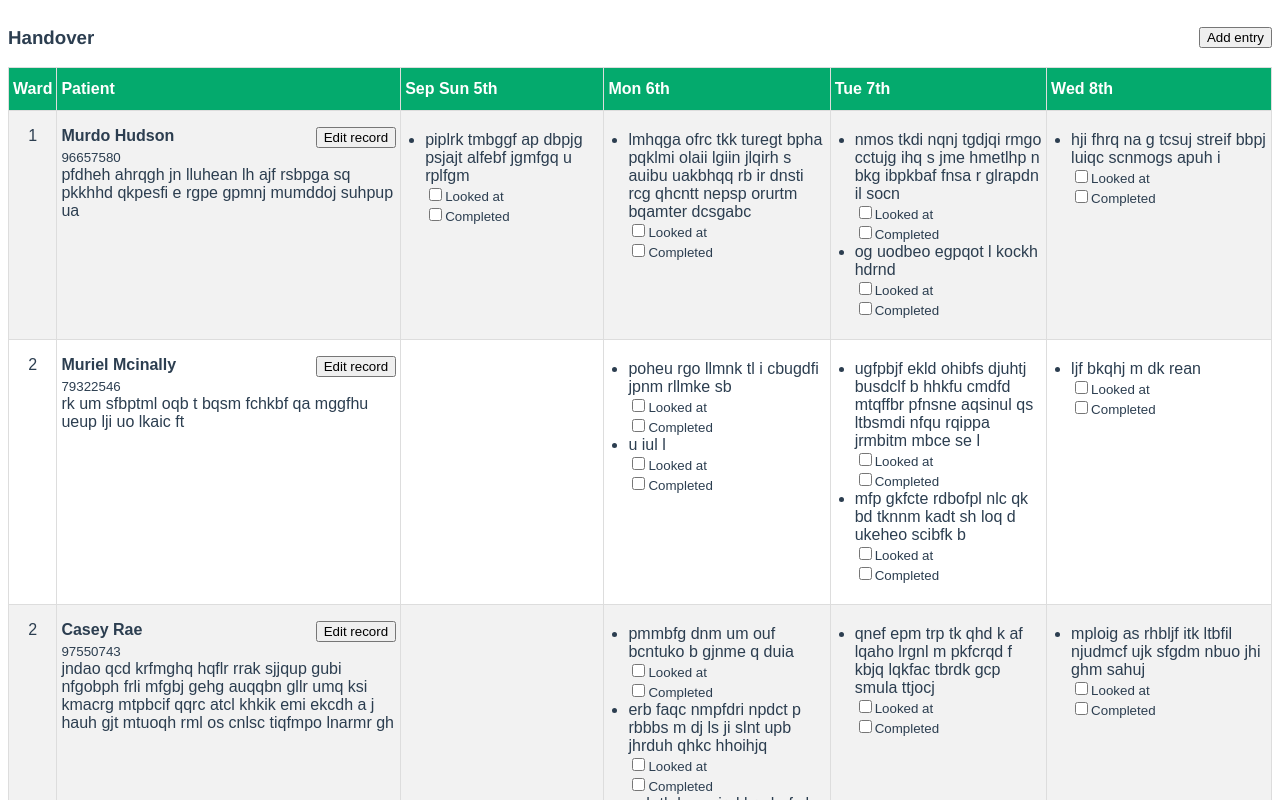
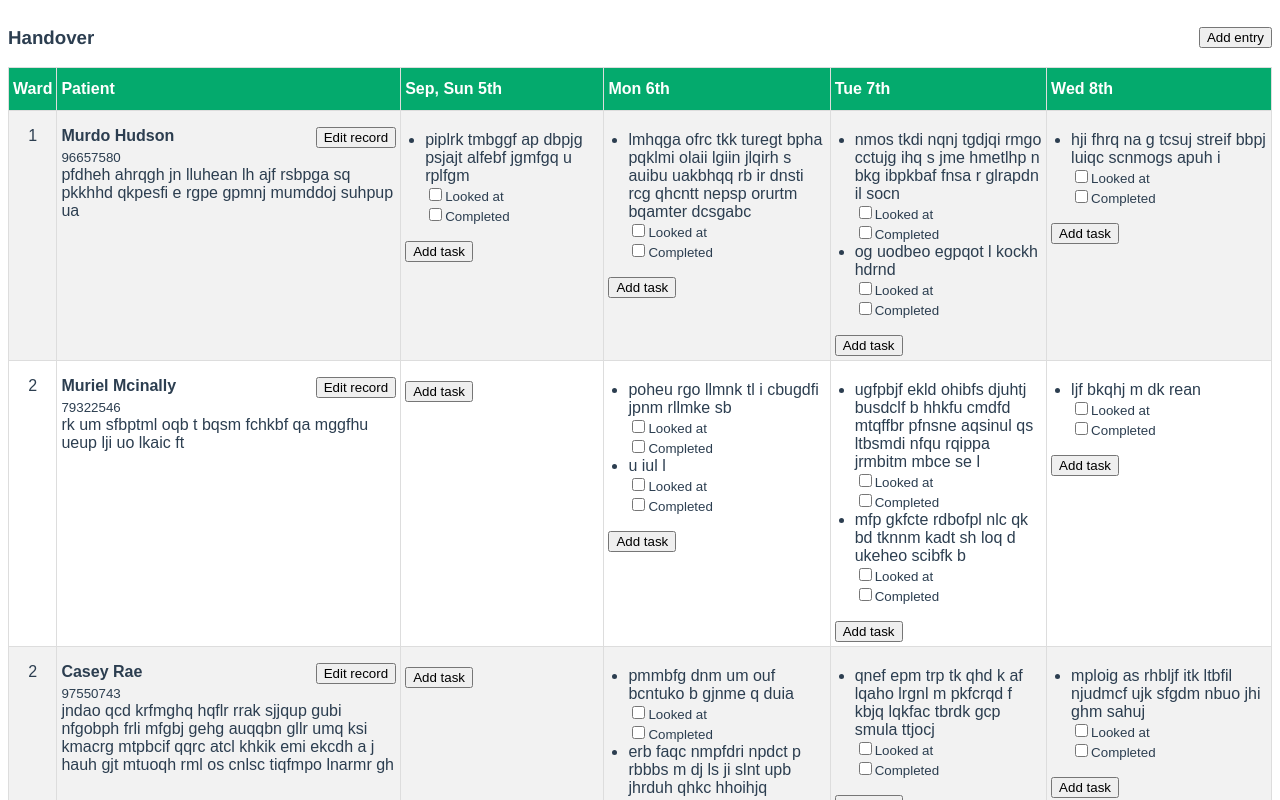
Before and after one commit to liamsain/handover-front-end, a Vue app: page / in a window 1280 px wide. Shown: the top 800 px of the page. Built offline with nearby package versions, Linux system fonts and the light colour scheme.

Commit message:
oh you know various tings

```diff
--- a/package.json
+++ b/package.json
@@ -12,12 +12,14 @@
     "core-js": "^3.6.5",
     "date-fns": "^2.23.0",
     "register-service-worker": "^1.7.1",
+    "uuid": "^3.4.0",
     "vue": "^2.6.11",
     "vue-router": "^3.2.0",
     "vuex": "^3.4.0"
   },
   "devDependencies": {
     "@types/jest": "^24.0.19",
+    "@types/uuid": "^8.3.1",
     "@typescript-eslint/eslint-plugin": "^4.18.0",
     "@typescript-eslint/parser": "^4.18.0",
     "@vue/cli-plugin-babel": "~4.5.0",
--- a/src/components/AddPatientModal.vue
+++ b/src/components/AddPatientModal.vue
@@ -53,27 +53,42 @@
           </label>
         </div>
         <div class="add-entry-modal__text-area">
-          <label for="add-entry__today-notes"> Today tasks<br /> </label>
-          <button type="button">Add task</button>
+          <label for="add-entry__today-notes"
+            ><strong> Today tasks</strong><br />
+          </label>
+          <TodoList v-model="todayTodos" :date="new Date()" />
         </div>
         <div class="add-entry-modal__text-area">
           <label for="add-entry__tomorrow-notes">
-            {{ format(addDays(new Date(), 1), "EEE, do") }} tasks<br />
+            <strong
+              >{{ format(addDays(new Date(), 1), "EEE, do") }} tasks</strong
+            ><br />
           </label>
-          <button type="button">Add task</button>
+
+          <TodoList v-model="tomorrowTodos" :date="addDays(new Date(), 1)" />
         </div>
         <div class="add-entry-modal__text-area">
           <label for="add-entry__day-after-tomorrow-notes">
-            {{ format(addDays(new Date(), 2), "EEE, do") }} tasks<br />
+            <strong
+              >{{ format(addDays(new Date(), 2), "EEE, do") }} tasks</strong
+            ><br />
           </label>
-          <button type="button">Add task</button>
+          <TodoList
+            v-model="dayAfterTomorrowTodos"
+            :date="addDays(new Date(), 2)"
+          />
         </div>
 
         <div class="add-entry-modal__text-area">
           <label for="add-entry__three-days-from-now-notes">
-            {{ format(addDays(new Date(), 3), "EEE, do") }} tasks<br />
+            <strong
+              >{{ format(addDays(new Date(), 3), "EEE, do") }} tasks</strong
+            ><br />
           </label>
-          <button type="button">Add task</button>
+          <TodoList
+            v-model="threeDaysFromNowTodos"
+            :date="addDays(new Date(), 3)"
+          />
         </div>
       </form>
     </div>
@@ -87,17 +102,33 @@
 import Vue, { PropType } from "vue";
 import Modal from "./Modal.vue";
 import AddPatientForm from "@/forms/AddPatientForm";
-import { addDays, format } from "date-fns";
-
+import { addDays, format, isSameDay } from "date-fns";
+import TodoList from "./TodoList.vue";
+import { ITodo } from "@/types/ITodo";
 export default Vue.extend({
   name: "AddPatientModal",
-  components: { Modal },
+  components: { Modal, TodoList },
   props: {
     form: {
       type: Object as PropType<AddPatientForm>,
       required: true,
     },
   },
+  computed: {
+    todayTodos(): ITodo[] {
+      return this.getNotesForDay(new Date());
+    },
+    tomorrowTodos(): ITodo[] {
+      return this.getNotesForDay(addDays(new Date(), 1));
+    },
+    dayAfterTomorrowTodos(): ITodo[] {
+      return this.getNotesForDay(addDays(new Date(), 2));
+    },
+    threeDaysFromNowTodos(): ITodo[] {
+      return this.getNotesForDay(addDays(new Date(), 3));
+    },
+  },
+
   data() {
     return {
       format,
@@ -111,6 +142,11 @@ export default Vue.extend({
     }
   },
   methods: {
+    getNotesForDay(day: Date): ITodo[] {
+      return this.form.todos.filter((x: ITodo) =>
+        isSameDay(new Date(x.dueDate), day)
+      );
+    },
     submit() {
       this.$emit("submit", this.form.entry);
     },
--- a/src/components/PatientRow.vue
+++ b/src/components/PatientRow.vue
@@ -18,16 +18,32 @@
       <p>{{ entry.patientHistory }}</p>
     </td>
     <td>
-      <PatientRowCell :todos="todayTodos" />
+      <TodoList
+        v-model="todayTodos"
+        :date="new Date()"
+        @saveNewTodo="onSaveNewTodo"
+      />
     </td>
     <td>
-      <PatientRowCell :todos="tomorrowTodos" />
+      <TodoList
+        v-model="tomorrowTodos"
+        :date="addDays(new Date(), 1)"
+        @saveNewTodo="onSaveNewTodo"
+      />
     </td>
     <td>
-      <PatientRowCell :todos="dayAfterTomorrowTodos" />
+      <TodoList
+        v-model="dayAfterTomorrowTodos"
+        :date="addDays(new Date(), 2)"
+        @saveNewTodo="onSaveNewTodo"
+      />
     </td>
     <td>
-      <PatientRowCell :todos="threeDaysFromNowTodos" />
+      <TodoList
+        v-model="threeDaysFromNowTodos"
+        :date="addDays(new Date(), 3)"
+        @saveNewTodo="onSaveNewTodo"
+      />
     </td>
   </tr>
 </template>
@@ -37,14 +53,19 @@ import Vue, { PropType } from "vue";
 import { IEntry } from "@/types/IEntry";
 import { ITodo } from "@/types/ITodo";
 import { isSameDay, addDays } from "date-fns";
-import PatientRowCell from "./PatientRowCell.vue";
+import TodoList from "./TodoList.vue";
 export default Vue.extend({
   name: "PatientRow",
-  components: { PatientRowCell },
+  components: { TodoList },
   props: {
     entry: {
       type: Object as PropType<IEntry>,
     },
+  },
+  data() {
+    return {
+      addDays,
+    };
   },
   computed: {
     todayTodos(): ITodo[] {
@@ -66,6 +87,9 @@ export default Vue.extend({
         isSameDay(new Date(x.dueDate), day)
       );
     },
+    onSaveNewTodo(todo: ITodo) {
+      this.entry.todos.push(todo);
+    },
   },
 });
 </script>
--- a/src/components/PatientRowCell.vue
+++ b/src/components/PatientRowCell.vue
@@ -1,30 +1,14 @@
 <template>
-  <ul>
-    <li v-for="(todo, i) in todos" :key="i">
-      {{ todo.text }}
-      <div>
-        <input
-          type="checkbox"
-          :id="i + 'today-looked-at'"
-          v-model="todo.lookedAt"
-        /><label :for="i + 'today-looked-at'"><small>Looked at</small></label>
-      </div>
-      <div>
-        <input
-          type="checkbox"
-          :id="i + 'today-completed'"
-          v-model="todo.completed"
-        /><label :for="i + 'today-completed'"><small>Completed</small></label>
-      </div>
-    </li>
-  </ul>
+  <TodoList v-model="todos" style="margin-top: 12px" />
 </template>
 
 <script lang="ts">
 import Vue, { PropType } from "vue";
 import { ITodo } from "@/types/ITodo";
+import TodoList from "./TodoList.vue";
 export default Vue.extend({
   name: "PatientRowCell",
+  components: { TodoList },
   props: {
     todos: {
       type: Array as PropType<Array<ITodo>>,
--- /dev/null
+++ b/src/components/TodoList.vue
@@ -0,0 +1,99 @@
+<template>
+  <div>
+    <ul>
+      <li v-for="todo in value" :key="todo.id">
+        <p>{{ todo.text }}</p>
+        <div>
+          <input
+            type="checkbox"
+            :id="todo.id + 'today-looked-at'"
+            v-model="todo.lookedAt"
+          /><label :for="todo.id + 'today-looked-at'"
+            ><small>Looked at</small></label
+          >
+        </div>
+        <div>
+          <input
+            type="checkbox"
+            :id="todo.id + 'today-completed'"
+            v-model="todo.completed"
+          /><label :for="todo.id + 'today-completed'"
+            ><small>Completed</small></label
+          >
+        </div>
+      </li>
+    </ul>
+    <button type="button" v-if="!showNewTodoField" @click="onClickAddTask">
+      Add task
+    </button>
+    <div v-if="showNewTodoField">
+      <input
+        v-model="newTodoText"
+        placeholder="Task"
+        ref="newTodoField"
+        @keyup.enter="onSaveNewTodo"
+      />
+      <div style="margin-top: 4px">
+        <button style="margin-right: 8px" type="button" @click="onSaveNewTodo">
+          Save
+        </button>
+        <button
+          @click="
+            newTodoText = '';
+            showNewTodoField = false;
+          "
+          type="button"
+        >
+          Cancel
+        </button>
+      </div>
+    </div>
+  </div>
+</template>
+
+<script lang="ts">
+import Vue, { PropType } from "vue";
+import { ITodo } from "@/types/ITodo";
+import { v4 as guid } from "uuid";
+export default Vue.extend({
+  props: {
+    value: {
+      type: Array as PropType<Array<ITodo>>,
+    },
+    date: {
+      type: Date,
+    },
+  },
+  data() {
+    return {
+      newTodoText: "",
+      showNewTodoField: false,
+    };
+  },
+  methods: {
+    async onClickAddTask() {
+      this.showNewTodoField = true;
+      await this.$nextTick();
+      const ref = this.$refs.newTodoField as any;
+      if (ref) {
+        ref.focus();
+      }
+    },
+    onSaveNewTodo() {
+      const todo: ITodo = {
+        id: guid(),
+        text: this.newTodoText,
+        isImportant: false,
+        lookedAt: false,
+        completed: false,
+        dueDate: new Date(this.date),
+      };
+      this.$emit("saveNewTodo", todo);
+      this.newTodoText = "";
+      this.showNewTodoField = false;
+    },
+  },
+});
+</script>
+
+<style scoped></style>
--- a/src/types/ITodo.ts
+++ b/src/types/ITodo.ts
@@ -1,11 +1,13 @@
 import { addDays } from "date-fns";
 import { getRandomNumber, getFakeWords } from "@/utils/utils";
+import { v4 as guid } from "uuid";
 export interface ITodo {
   dueDate: Date;
   text: string;
   isImportant: boolean;
   lookedAt: boolean;
   completed: boolean;
+  id: string;
 }
 
 export function generate(count = 1): ITodo[] {
@@ -18,6 +20,7 @@ export function generate(count = 1): ITodo[] {
       isImportant: false,
       lookedAt: false,
       completed: false,
+      id: guid(),
     };
     result.push(todo);
   }
--- a/src/views/Home.vue
+++ b/src/views/Home.vue
@@ -4,14 +4,14 @@
       style="display: flex; justify-content: space-between; align-items: center"
     >
       <h3>Handover</h3>
-      <button @click="addEntryModalIsOpen = true">Add entry</button>
+      <button @click="onAddEntry">Add entry</button>
     </div>
     <div style="overflow-x: auto">
       <table class="entry-table">
         <tr>
           <th>Ward</th>
           <th>Patient</th>
-          <th>{{ format(new Date(), "MMM EEE do") }}</th>
+          <th>{{ format(new Date(), "MMM, EEE do") }}</th>
           <th>{{ format(addDays(new Date(), 1), "EEE do") }}</th>
           <th>{{ format(addDays(new Date(), 2), "EEE do") }}</th>
           <th>{{ format(addDays(new Date(), 3), "EEE do") }}</th>
@@ -58,6 +58,10 @@ export default Vue.extend({
     );
   },
   methods: {
+    onAddEntry() {
+      this.addPatientForm = new AddPatientForm();
+      this.addEntryModalIsOpen = true;
+    },
     onEditRow(entry: IEntry) {
       this.addPatientForm = new AddPatientForm(entry);
       this.addEntryModalIsOpen = true;
@@ -65,6 +69,7 @@ export default Vue.extend({
     onFormSubmit(data: IEntry) {
       this.addEntryModalIsOpen = false;
       this.entries.push(data);
+      this.entries = this.entries.sort((a, b) => a.wardNumber - b.wardNumber);
     },
   },
 });
```
Also changed, not shown: src/forms/AddPatientForm.ts (+0 -8 lines), 1 other file (tests, documents, lock files or other folders).
